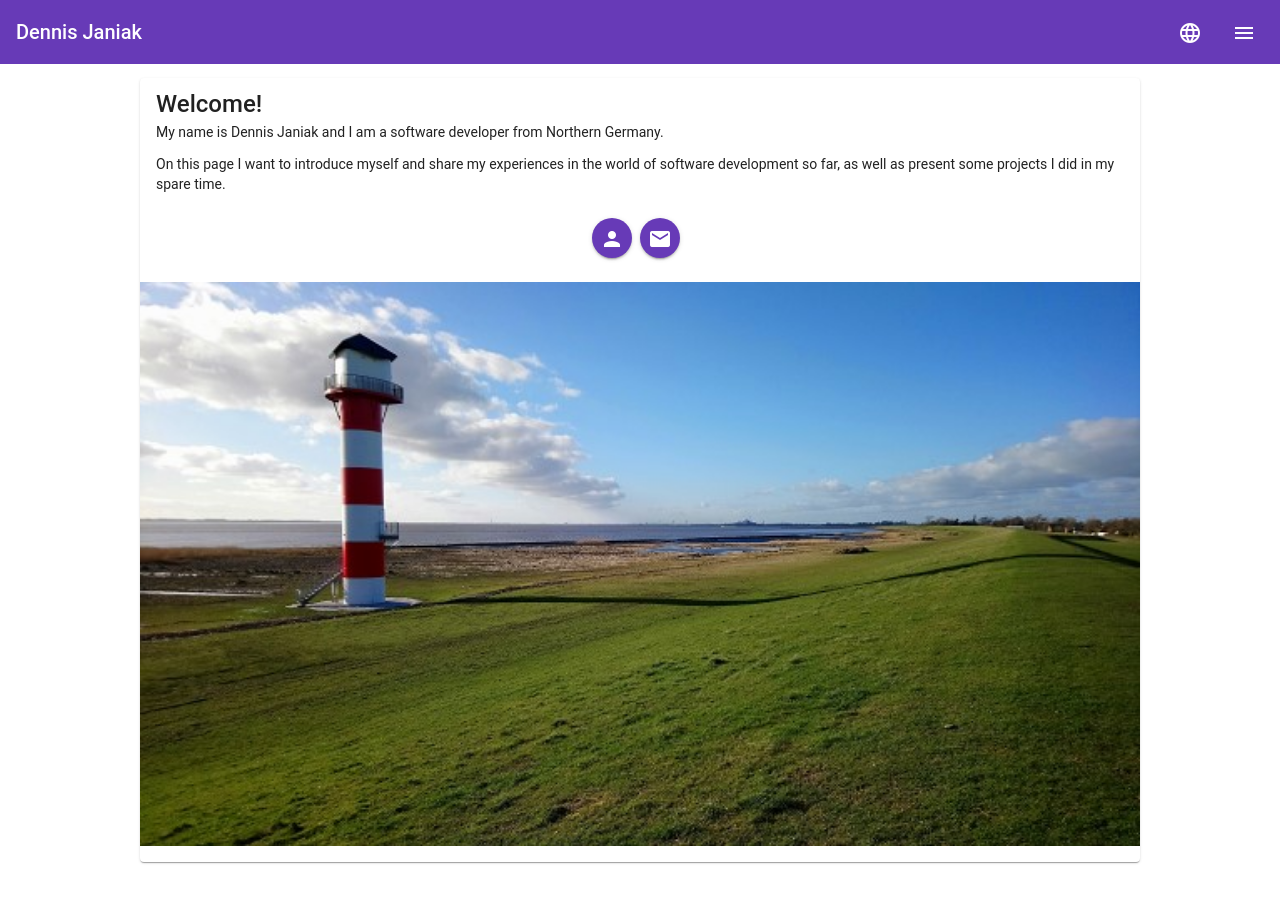
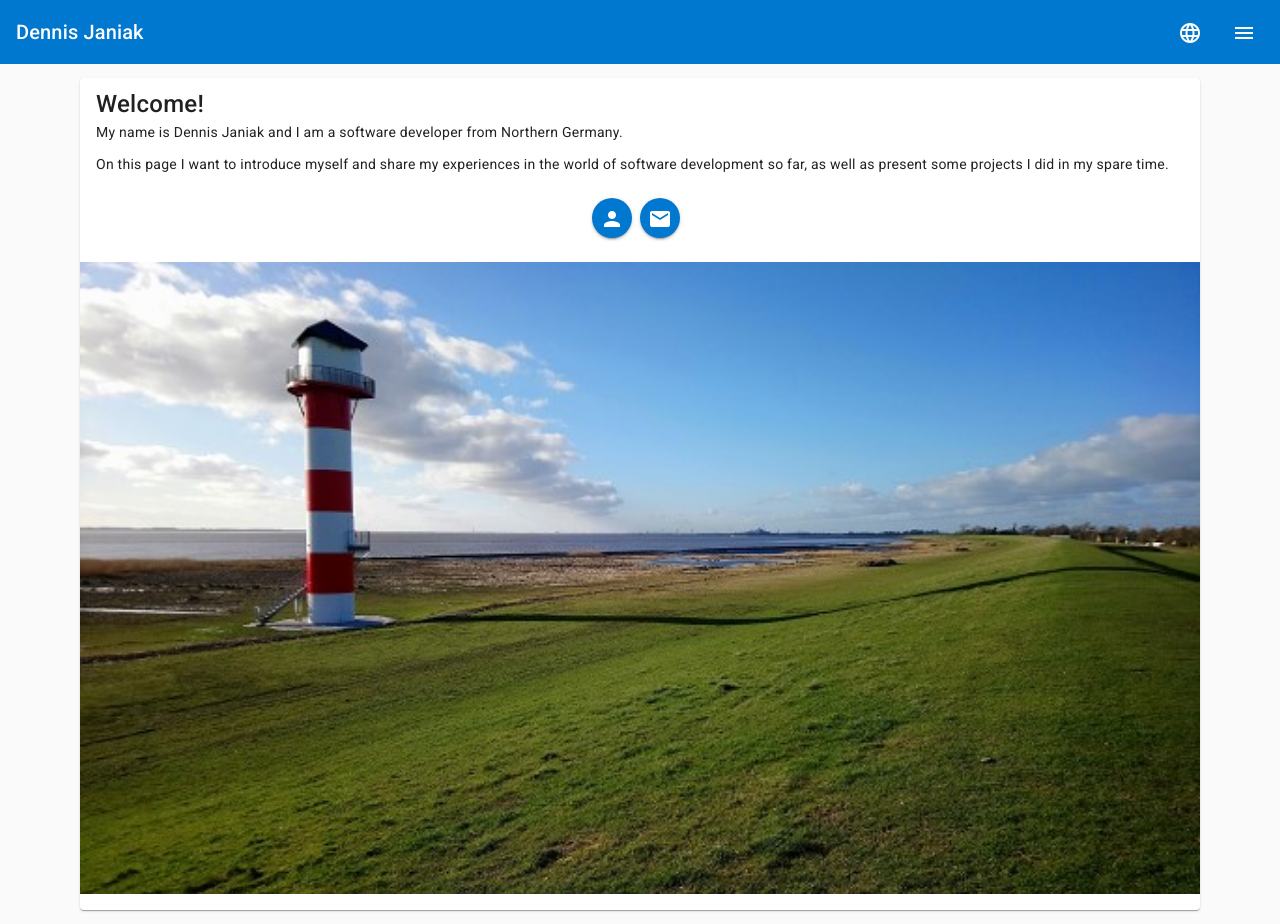
Before and after one commit to Chips100/dennis-janiak-homepage, an Angular app: page /home in a window 1280 px wide. Before the commit the page ends 876 px from the top, so only its background shows below. Built offline with nearby package versions, Linux system fonts and the light colour scheme.

Commit message:
Introduce custom theme.

```diff
--- a/angular.json
+++ b/angular.json
@@ -23,7 +23,7 @@
               "src/assets"
             ],
             "styles": [
-              "src/styles.css"
+              "src/styles.scss"
             ],
             "scripts": [],
             "es5BrowserSupport": true
@@ -80,7 +80,7 @@
             "tsConfig": "src/tsconfig.spec.json",
             "karmaConfig": "src/karma.conf.js",
             "styles": [
-              "src/styles.css"
+              "src/styles.scss"
             ],
             "scripts": [],
             "assets": [
--- /dev/null
+++ b/src/assets/theme/theme.scss
@@ -0,0 +1,208 @@
+/**
+* Generated theme by Material Theme Generator
+* https://material-theme-generator.travetto.io
+*/
+
+@import '~@angular/material/theming';
+// Include the common styles for Angular Material. We include this here so that you only
+// have to load a single css file for Angular Material in your app.
+
+// Fonts
+@import url('https://fonts.googleapis.com/css?family=Roboto:300,400,500');
+
+$fontConfig: (
+  display-4: mat-typography-level(112px, 112px, 300, 'Roboto', -0.0134em),
+  display-3: mat-typography-level(56px, 56px, 400, 'Roboto', -0.0089em),
+  display-2: mat-typography-level(45px, 48px, 400, 'Roboto', 0.0000em),
+  display-1: mat-typography-level(34px, 40px, 400, 'Roboto', 0.0074em),
+  headline: mat-typography-level(24px, 32px, 400, 'Roboto', 0.0000em),
+  title: mat-typography-level(20px, 32px, 500, 'Roboto', 0.0075em),
+  subheading-2: mat-typography-level(16px, 28px, 400, 'Roboto', 0.0094em),
+  subheading-1: mat-typography-level(15px, 24px, 500, 'Roboto', 0.0067em),
+  body-2: mat-typography-level(14px, 24px, 500, 'Roboto', 0.0179em),
+  body-1: mat-typography-level(14px, 20px, 400, 'Roboto', 0.0179em),
+  button: mat-typography-level(14px, 14px, 500, 'Roboto', 0.0893em),
+  caption: mat-typography-level(12px, 20px, 400, 'Roboto', 0.0333em),
+  input: mat-typography-level(inherits, 1.125, 400, 'Roboto', 1.5px)
+);
+
+// Foreground Elements
+
+// Light Theme Text
+$dark-text: #000000;
+$dark-primary-text: rgba($dark-text, 0.87);
+$dark-accent-text: rgba($dark-primary-text, 0.54);
+$dark-disabled-text: rgba($dark-primary-text, 0.38);
+$dark-dividers: rgba($dark-primary-text, 0.12);
+$dark-focused: rgba($dark-primary-text, 0.12);
+
+$mat-light-theme-foreground: (
+  base:              black,
+  divider:           $dark-dividers,
+  dividers:          $dark-dividers,
+  disabled:          $dark-disabled-text,
+  disabled-button:   rgba($dark-text, 0.26),
+  disabled-text:     $dark-disabled-text,
+  elevation:         black,
+  secondary-text:    $dark-accent-text,
+  hint-text:         $dark-disabled-text,
+  accent-text:       $dark-accent-text,
+  icon:              $dark-accent-text,
+  icons:             $dark-accent-text,
+  text:              $dark-primary-text,
+  slider-min:        $dark-primary-text,
+  slider-off:        rgba($dark-text, 0.26),
+  slider-off-active: $dark-disabled-text,
+);
+
+// Dark Theme text
+$light-text: #ffffff;
+$light-primary-text: $light-text;
+$light-accent-text: rgba($light-primary-text, 0.7);
+$light-disabled-text: rgba($light-primary-text, 0.5);
+$light-dividers: rgba($light-primary-text, 0.12);
+$light-focused: rgba($light-primary-text, 0.12);
+
+$mat-dark-theme-foreground: (
+  base:              $light-text,
+  divider:           $light-dividers,
+  dividers:          $light-dividers,
+  disabled:          $light-disabled-text,
+  disabled-button:   rgba($light-text, 0.3),
+  disabled-text:     $light-disabled-text,
+  elevation:         black,
+  hint-text:         $light-disabled-text,
+  secondary-text:    $light-accent-text,
+  accent-text:       $light-accent-text,
+  icon:              $light-text,
+  icons:             $light-text,
+  text:              $light-text,
+  slider-min:        $light-text,
+  slider-off:        rgba($light-text, 0.3),
+  slider-off-active: rgba($light-text, 0.3),
+);
+
+// Background config
+// Light bg
+$light-background:    #fafafa;
+$light-bg-darker-5:   darken($light-background, 5%);
+$light-bg-darker-10:  darken($light-background, 10%);
+$light-bg-darker-20:  darken($light-background, 20%);
+$light-bg-darker-30:  darken($light-background, 30%);
+$light-bg-lighter-5:  lighten($light-background, 5%);
+$dark-bg-alpha-4:     rgba(#2c2c2c, 0.04);
+$dark-bg-alpha-12:    rgba(#2c2c2c, 0.12);
+
+$mat-light-theme-background: (
+  background:               $light-background,
+  status-bar:               $light-bg-darker-20,
+  app-bar:                  $light-bg-darker-5,
+  hover:                    $dark-bg-alpha-4,
+  card:                     $light-bg-lighter-5,
+  dialog:                   $light-bg-lighter-5,
+  disabled-button:          $dark-bg-alpha-12,
+  raised-button:            $light-bg-lighter-5,
+  focused-button:           $dark-focused,
+  selected-button:          $light-bg-darker-20,
+  selected-disabled-button: $light-bg-darker-30,
+  disabled-button-toggle:   $light-bg-darker-10,
+  unselected-chip:          $light-bg-darker-10,
+  disabled-list-option:     $light-bg-darker-10,
+);
+
+// Dark bg
+$dark-background:     #2c2c2c;
+$dark-bg-lighter-5:   lighten($dark-background, 5%);
+$dark-bg-lighter-10:  lighten($dark-background, 10%);
+$dark-bg-lighter-20:  lighten($dark-background, 20%);
+$dark-bg-lighter-30:  lighten($dark-background, 30%);
+$light-bg-alpha-4:    rgba(#fafafa, 0.04);
+$light-bg-alpha-12:   rgba(#fafafa, 0.12);
+
+// Background palette for dark themes.
+$mat-dark-theme-background: (
+  background:               $dark-background,
+  status-bar:               $dark-bg-lighter-20,
+  app-bar:                  $dark-bg-lighter-5,
+  hover:                    $light-bg-alpha-4,
+  card:                     $dark-bg-lighter-5,
+  dialog:                   $dark-bg-lighter-5,
+  disabled-button:          $light-bg-alpha-12,
+  raised-button:            $dark-bg-lighter-5,
+  focused-button:           $light-focused,
+  selected-button:          $dark-bg-lighter-20,
+  selected-disabled-button: $dark-bg-lighter-30,
+  disabled-button-toggle:   $dark-bg-lighter-10,
+  unselected-chip:          $dark-bg-lighter-20,
+  disabled-list-option:     $dark-bg-lighter-10,
+);
+
+// Compute font config
+@include mat-core($fontConfig);
+
+// Theme Config
+
+$mat-primary: (
+  main: #0078d0,
+  lighter: #b3d7f1,
+  darker: #005bbe,
+  200: #0078d0, // For slide toggle,
+  contrast : (
+    main: $light-primary-text,
+    lighter: $dark-primary-text,
+    darker: $light-primary-text,
+  )
+);
+$theme-primary: mat-palette($mat-primary, main, lighter, darker);
+
+$mat-accent: (
+  main: #05c205,
+  lighter: #b4edb4,
+  darker: #03ac03,
+  200: #05c205, // For slide toggle,
+  contrast : (
+    main: $light-primary-text,
+    lighter: $dark-primary-text,
+    darker: $light-primary-text,
+  )
+);
+$theme-accent: mat-palette($mat-accent, main, lighter, darker);
+
+$mat-warn: (
+  main: #ff0000,
+  lighter: #ffb3b3,
+  darker: #ff0000,
+  200: #ff0000, // For slide toggle,
+  contrast : (
+    main: $light-primary-text,
+    lighter: $dark-primary-text,
+    darker: $light-primary-text,
+  )
+);
+$theme-warn: mat-palette($mat-warn, main, lighter, darker);;
+
+$theme: mat-light-theme($theme-primary, $theme-accent, $theme-warn);
+$altTheme: mat-dark-theme($theme-primary, $theme-accent, $theme-warn);
+
+// Theme Init
+@include angular-material-theme($theme);
+
+.theme-alternate {
+  @include angular-material-theme($altTheme);
+}
+
+
+// Specific component overrides, pieces that are not in line with the general theming
+
+// Handle buttons appropriately, with respect to line-height
+.mat-raised-button, .mat-stroked-button, .mat-flat-button {
+  padding: 0 1.15em;
+  margin: 0 .65em;
+  min-width: 3em;
+  line-height: 36.4px
+}
+
+.mat-standard-chip {
+  padding: .5em .85em;
+  min-height: 2.5em;
+}
--- a/src/index.html
+++ b/src/index.html
@@ -13,7 +13,7 @@
   <meta name="google-site-verification" content="hJaZYX73FfkZdMePG6L6J6tbewqVF72-_vbUogD1EDg" />
   <meta name="description" content="Dennis Janiak, Software Development (Germany).">
 </head>
-<body>
+<body class="mat-app-background">
   <app-root></app-root>
 
   <script src="https://ajax.googleapis.com/ajax/libs/hammerjs/2.0.8/hammer.min.js"></script>
--- a/src/modules/app/app.component.css
+++ b/src/modules/app/app.component.css
@@ -1,5 +1,5 @@
 .content-container {
-  max-width:1000px;
+  max-width:80em;
   margin:0 auto;
   padding: 1em;
 }
--- a/src/styles.css
+++ b/src/styles.scss
@@ -1,10 +1,15 @@
 /* You can add global styles to this file, and also import other style files */
-@import "~@angular/material/prebuilt-themes/deeppurple-amber.css";
+@import "assets/theme/theme.scss";
 
 /* Ensure full width of page content. */
 html, body {
     margin: 0;
     padding: 0;
+}
+
+.mat-tooltip {
+    @extend .mat-typography;
+    font-size: 0.9em;
 }
 
 .centered {
```
